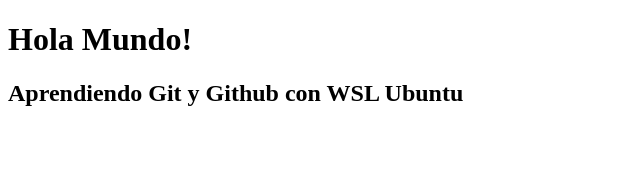
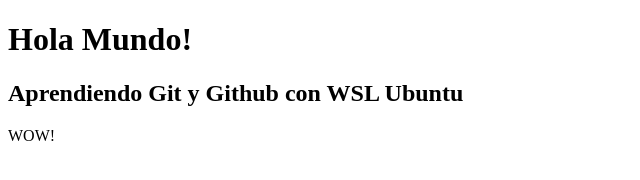
Before and after one commit to Jimmy-Santinez/proyectoPersonal, a plain HTML site: page index.html in a window 1280 px wide. Shown: the full height of the page, 0-640 px from the left. Drawn offline with Linux system fonts and the light colour scheme.

Commit message:
Tercer Commit

```diff
--- a/index.html
+++ b/index.html
@@ -9,5 +9,6 @@
 <body>
     <h1>Hola Mundo!</h1>
     <h2>Aprendiendo Git y Github con WSL Ubuntu</h2>
+    <p>WOW!</p>
 </body>
 </html>
```
